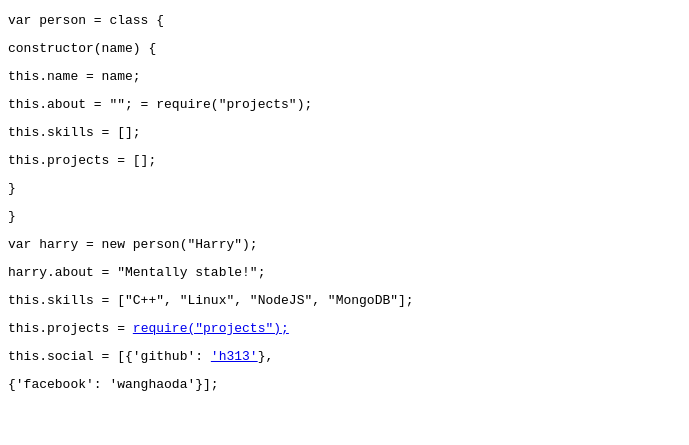
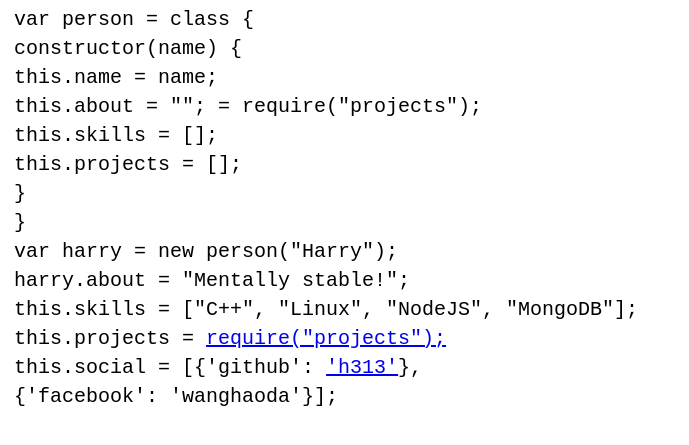
Before and after one commit to rootw4re/h313.github.io, a Jekyll site: the page built from index.html, in a window 1280 px wide. Shown: the top 445 px of the page, without its empty margins (0-689 px from the left). Built offline with Jekyll 4.4.1, drawn with Linux system fonts in a browser that asks for light colours; nearby versions of some CDN libraries.

Commit message:
try monospace again

```diff
--- a/css/style.css
+++ b/css/style.css
@@ -1,7 +1,5 @@
-p {
-  font-family: monospace;
+p{
+  font-family:monospace;
+  font-size:20px;
+  margin:0.3em;
 }
-
-body {
-
-}
```
